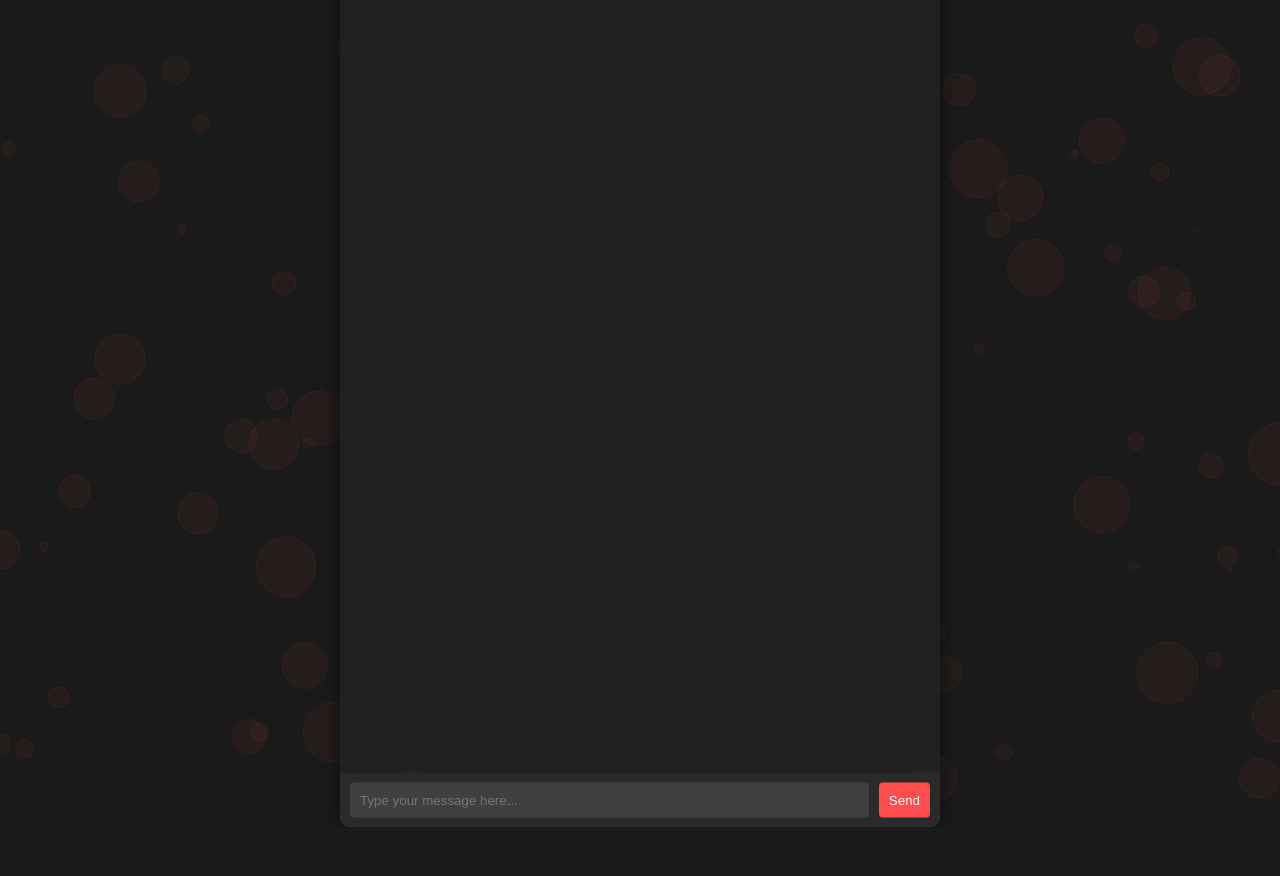
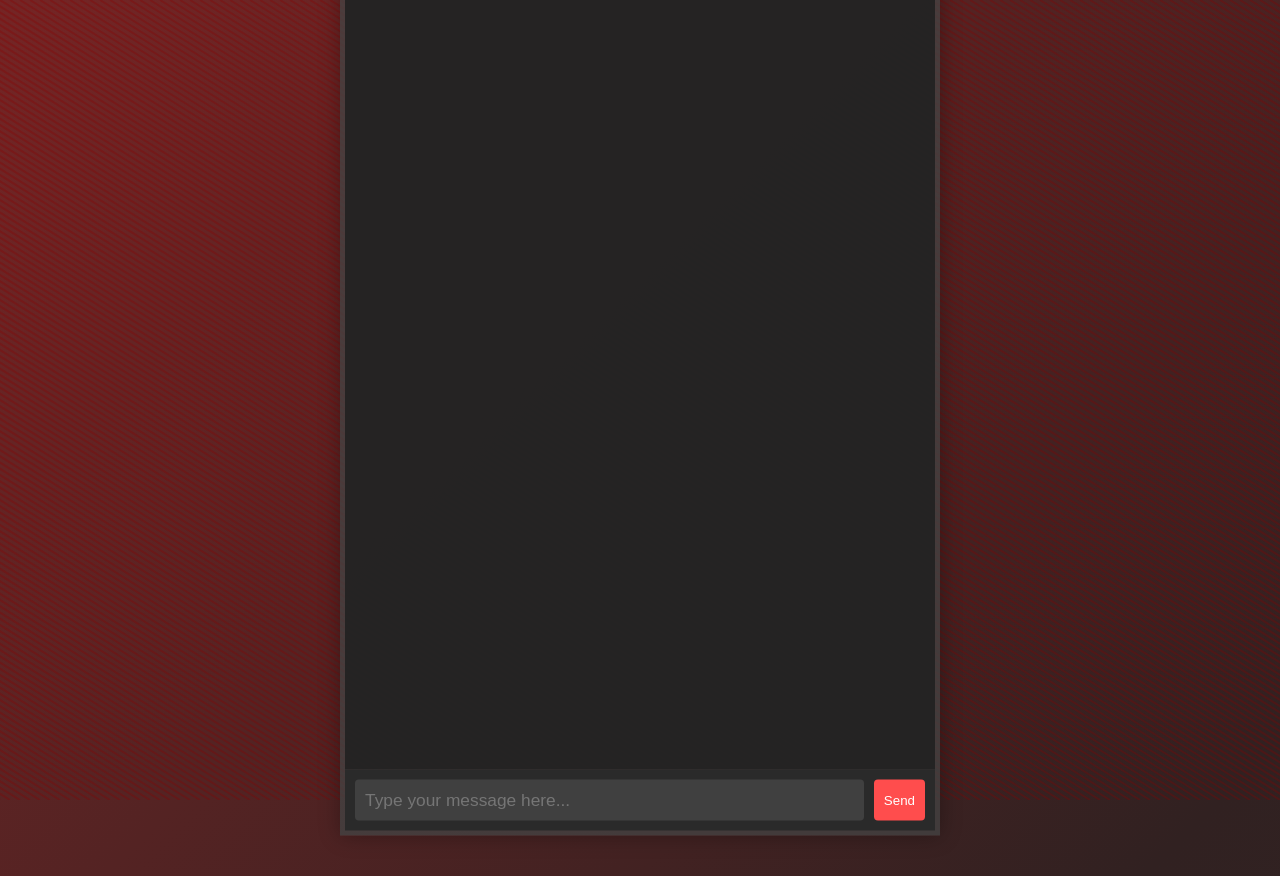
Before and after one commit to brandonsurh/personal-assistant-ai, a Flask app: page / in a window 1280 px wide; the page is wider, and only the part inside the window is pictured. Before the commit the page ends 827 px from the top of that part, so only its background shows below. Run offline with Flask 3, Linux system fonts and the light colour scheme.

Commit message:
Edited styling, background changes

```diff
--- a/static/js/background.js
+++ b/static/js/background.js
@@ -1,45 +1,27 @@
-(function () {
+window.onload = function() {
+    // Set up canvas
     const canvas = document.createElement('canvas');
     canvas.width = window.innerWidth;
     canvas.height = window.innerHeight;
+    canvas.style.position = 'fixed';
+    canvas.style.top = '0';
+    canvas.style.left = '0';
+    canvas.style.pointerEvents = 'none';
     document.body.appendChild(canvas);
 
     const ctx = canvas.getContext('2d');
+    ctx.strokeStyle = 'rgba(139, 0, 0, 0.3)';
+    ctx.lineWidth = 2;
 
-    class Circle {
-        constructor(x, y, radius) {
-            this.x = x;
-            this.y = y;
-            this.radius = radius;
-        }
-
-        draw() {
-            ctx.beginPath();
-            ctx.arc(this.x, this.y, this.radius, 0, Math.PI * 2);
-            ctx.fillStyle = 'rgba(255, 77, 77, 0.05)';
-            ctx.fill();
-            ctx.strokeStyle = 'rgba(255, 77, 77, 0.1)';
-            ctx.stroke();
-        }
+    // Draw diagonal lines
+    for (let i = -canvas.width; i < canvas.width; i += 10) {
+      ctx.beginPath();
+      ctx.moveTo(i, 0);
+      ctx.lineTo(i + canvas.width, canvas.height);
+      ctx.stroke();
     }
 
-    const circles = [];
-    for (let i = 0; i < 100; i++) {
-        const x = Math.random() * window.innerWidth;
-        const y = Math.random() * window.innerHeight;
-        const radius = Math.random() * 30 + 1;
-        circles.push(new Circle(x, y, radius));
-    }
-
-    function animate() {
-        ctx.clearRect(0, 0, canvas.width, canvas.height);
-
-        for (const circle of circles) {
-            circle.draw();
-        }
-
-        requestAnimationFrame(animate);
-    }
-
-    animate();
-})();
+    // Set up chat box opacity
+    const chatBox = document.querySelector('.chat-container');
+    chatBox.style.backgroundColor = 'rgba(255, 255, 255, 0.8)';
+};
--- a/static/styles.css
+++ b/static/styles.css
@@ -6,7 +6,12 @@
 
 body {
     font-family: 'Roboto', sans-serif;
-    background-color: #1a1a1a;
+    background: linear-gradient(-45deg, #2c2c2c, #312121, #772525, #521111, #680e0e);
+    background-size: 400% 400%;
+    background-color: #FF9494;
+    background-repeat: repeat;
+    animation: wave 10s ease-in-out infinite;
+    background-color: #0f0f0f;
     color: #fff;
     display: flex;
     justify-content: center;
@@ -14,6 +19,18 @@ body {
     height: 100vh;
     overflow: hidden;
     position: relative;
+}
+
+@keyframes wave {
+    0% {
+      background-position: 0% 50%;
+    }
+    50% {
+      background-position: 100% 50%;
+    }
+    100% {
+      background-position: 0% 50%;
+    }
 }
 
 .container {
@@ -31,11 +48,17 @@ body {
 
 .chat-window {
     width: 100%;
-    max-width: 600px;
-    border-radius: 10px;
     box-shadow: 0 0 20px rgba(0, 0, 0, 0.5);
     overflow: hidden;
     position: relative;
+    background-color: rgba(68, 67, 67, 0.8);
+    border-radius: 0px;
+    box-shadow: 0 0 20px rgba(0, 0, 0, 0.3);
+    padding: 5px;
+    margin: 40px auto;
+    max-width: 600px;
+    min-height: 300px;
+    overflow-y: auto;
 }
 
 .chat-display {
@@ -43,6 +66,7 @@ body {
     overflow-y: auto;
     padding: 20px;
     background: rgba(34, 34, 34, 0.9);
+    border-radius: 0px;
 }
 
 .message {
@@ -52,6 +76,7 @@ body {
     border-radius: 4px;
     max-width: 70%;
     word-wrap: break-word;
+    margin: 10px 0;
 }
 
 .user-message {
@@ -59,6 +84,7 @@ body {
     float: right;
     clear: both;
     margin-right: 20px;
+    text-align: left;
 }
 
 .chatbot-message {
@@ -66,16 +92,19 @@ body {
     float: left;
     clear: both;
     margin-left: 20px;
+    text-align: left;
 }
 
 .input-form {
     display: flex;
     padding: 10px;
     background-color: #2a2a2a;
+    font-size: 13pt;
 }
 
 .input-form input {
     flex-grow: 1;
+    font-size: 13pt;
     border: none;
     outline: none;
     padding: 10px;
@@ -119,11 +148,11 @@ body {
     margin-left: 20px;
     float: left;
     clear: both;
-    position: absolute;
     bottom: 0;
     left: 0;
     padding: 10px;
     color: #ffffff;
+    text-align: center;
 }
 
 .typing-indicator span {
```
